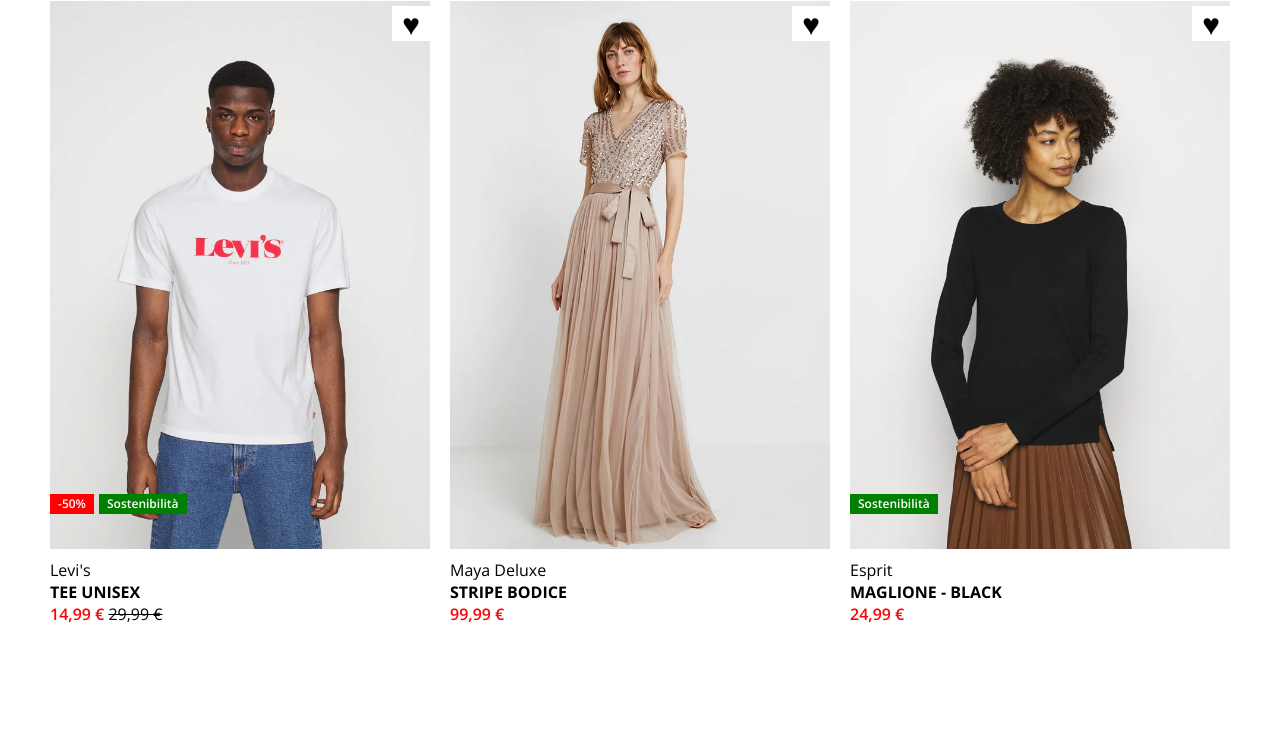
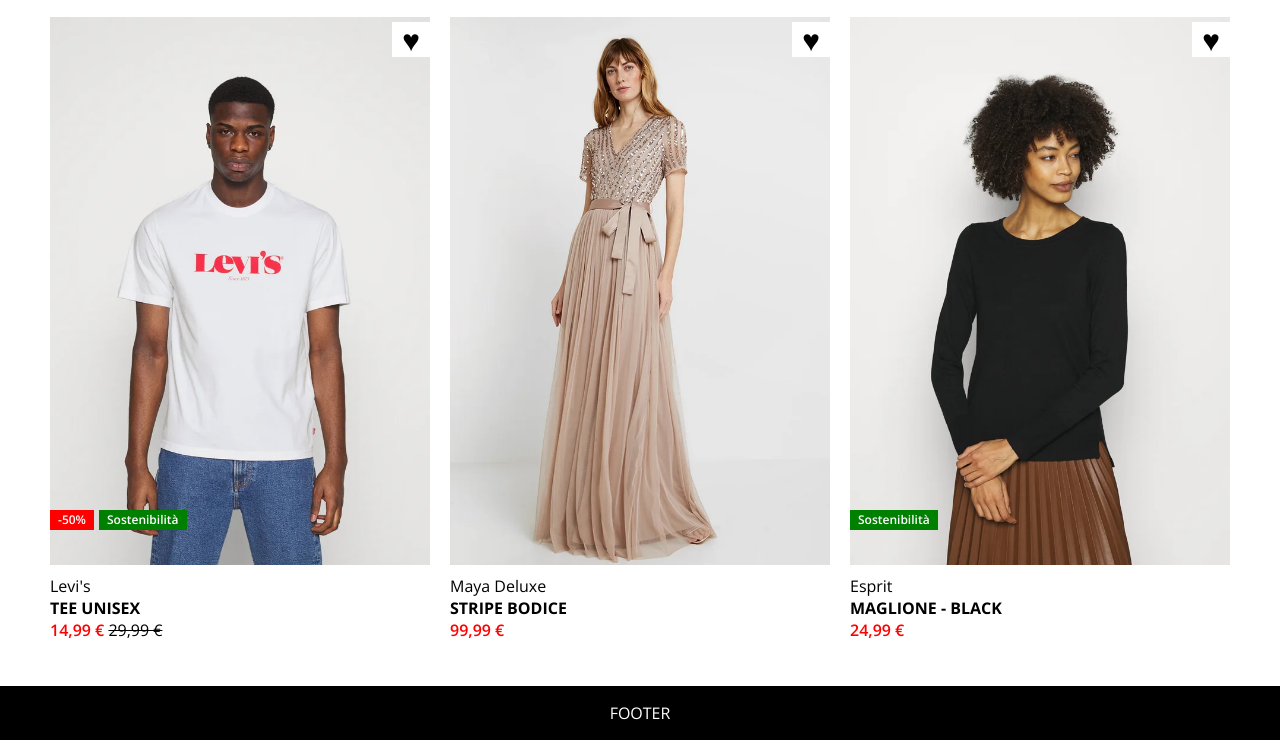
Before and after one commit to mirkodeglinnocenti/html-css-boolando, a plain HTML site: page index.html in a window 1280 px wide. Shown: the part 729-1469 px from the top of the page. Before the commit the page ends 1399 px from the top, so only its background shows below. Drawn offline with nearby package versions, Linux system fonts and the light colour scheme.

Commit message:
FEAT Footer layout added

```diff
--- a/css/style.css
+++ b/css/style.css
@@ -39,16 +39,20 @@
 
 /* HEADER */
 .main-header{
-    height: 40px;
     background-color: #FF6900;
+    padding: 12px 0;
 }
 
 .logo{
-    width: 100px;
+    width: 120px;
 }
 
-.main-header .col{
-    padding: 7px 0;
+/* FOOTER */
+
+.main-footer{
+    background-color: black;
+    color: white;
+    padding: 16px 0;
 }
 
 /*********
--- a/index.html
+++ b/index.html
@@ -248,7 +248,14 @@
 
     </main>
 
-    <footer>
+    <footer class="main-footer">
+        <div class="container">
+            <div class="row">
+                <div class="col">
+                    FOOTER
+                </div>
+            </div>
+        </div>
 
     </footer>
 
```
